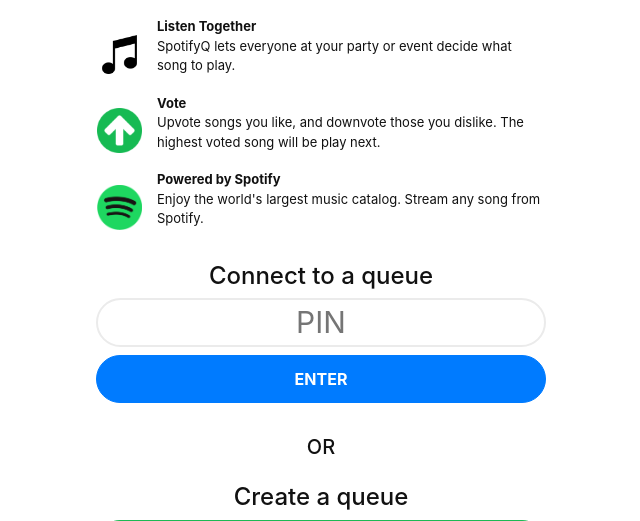
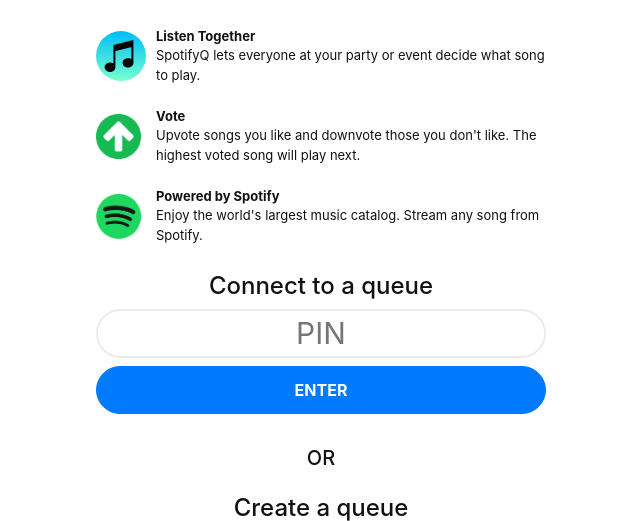
Before and after one commit to yehmond/SpotifyQ, a Django app: page / in a window 1280 px wide. Shown: the part 54-575 px from the top of the page, without its empty margins (319-959 px from the left). Run offline with Django 3.2, Linux system fonts and the light colour scheme; parts of the project's set-up code (start-up, migrations or seed data) failed here and were passed over; some libraries are stand-ins or nearby versions.

Commit message:
improved homepage UI

```diff
--- a/spotifyQ/static/spotifyQ/css/index.css
+++ b/spotifyQ/static/spotifyQ/css/index.css
@@ -4,6 +4,15 @@
 
 .navbar {
     padding: 7px 12px 7px 12px;
+}
+
+img {
+    user-drag: none;
+    user-select: none;
+    -moz-user-select: none;
+    -webkit-user-drag: none;
+    -webkit-user-select: none;
+    -ms-user-select: none;
 }
 
 .btn {
@@ -74,13 +83,18 @@
 }
 
 table {
-    /*background-color: gray;*/
+    display: block;
+}
+
+tr {
+    height: 80px;
 }
 
 td, th {
     /*border: 1px solid black;*/
     text-align: left;
     vertical-align: center;
+    padding: 5px 0;
 }
 
 th {
@@ -90,12 +104,22 @@
 .splash-screen-img {
     width: 45px;
     height: 45px;
-    /*padding: 3px 3px;*/
-    /*border-radius: 13px;*/
+}
+
+.background {
+    width: 50px;
+    height: 50px;
+    border-radius: 30px;
+    background-image: linear-gradient(2.1deg, rgba(116, 253, 210, 1) 5%, rgba(0, 191, 247, 1) 95.8%);
+}
+
+#music-note {
+    padding: 9px 6px 4px 7px;
 }
 
 p {
     font-size: 13px;
+    margin: 0;
 }
 
 .changing {
--- a/spotifyQ/templates/spotifyQ/index.html
+++ b/spotifyQ/templates/spotifyQ/index.html
@@ -31,7 +31,10 @@
     <table class="item">
         <tr>
             <th>
-                <img src="{% static 'spotifyQ/img/music-note.png' %}" class="splash-screen-img" style="padding: 3px">
+                <div class="background">
+                    <img src="{% static 'spotifyQ/img/music-note.png' %}" class="splash-screen-img"
+                         id="music-note">
+                </div>
             </th>
             <td>
                 <p>
@@ -47,7 +50,7 @@
             <td>
                 <p>
                     <strong>Vote</strong><br>
-                    Upvote songs you like, and downvote those you dislike. The highest voted song will be play next.
+                    Upvote songs you like and downvote those you don't like. The highest voted song will play next.
                 </p>
             </td>
         </tr>
```
